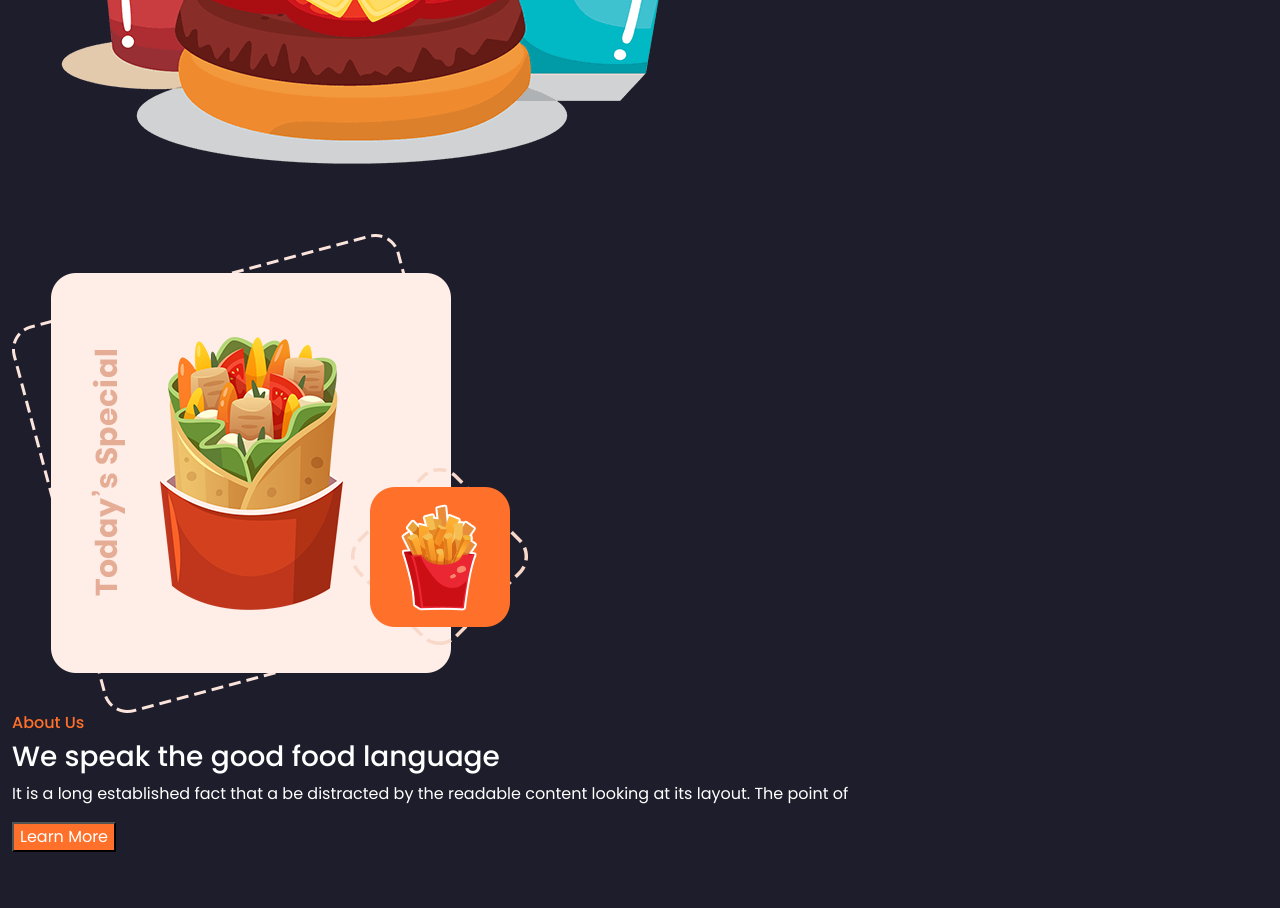
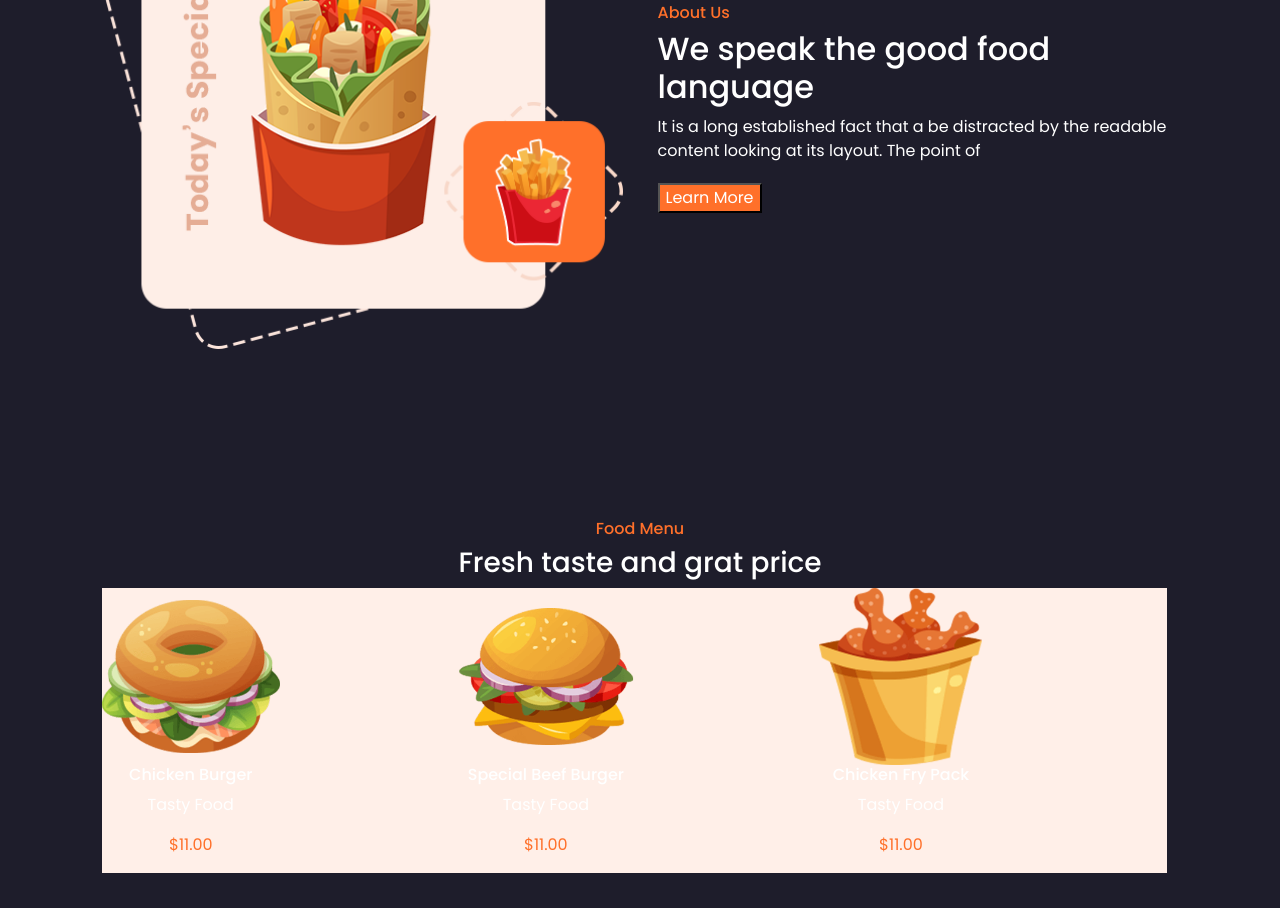
Before and after one commit to Ancreem/Excalidraw, a plain HTML site: page Index.html in a window 1280 px wide. Shown: the part 872-1780 px from the top of the page. Drawn offline with nearby package versions, Linux system fonts and the light colour scheme.

Commit message:
review 6 sep

```diff
--- a/Index.html
+++ b/Index.html
@@ -12,7 +12,7 @@
 </head>
 <body>
     <header>
-        <nav class="navbar navbar-expand-lg bg-body-tertiary">
+        <nav class="navbar navbar-expand-lg bg-body-tertiary fixed-top">
             <div class="container-fluid">
                 <div class="logo"><h2>Foods</h2></div>
               <button class="navbar-toggler" type="button" data-bs-toggle="collapse" data-bs-target="#navbarNav" aria-controls="navbarNav" aria-expanded="false" aria-label="Toggle navigation">
@@ -21,7 +21,7 @@
               <div class="collapse navbar-collapse" id="navbarNav">
                 <ul class="navbar-nav">
                   <li class="nav-item">
-                    <a class="nav-link active" href="./sahara.html">Home</a>
+                    <a class="nav-link active" href="#about-us">Home</a>
                   </li>
                   <li class="nav-item">
                     <a class="nav-link active" href="./que-se-ha-intendo.html">About</a>
@@ -50,10 +50,10 @@
                     <div class="boton">
                         <button>Today`s Menu</button>
                     </div>
-                    <div class="imagen-home">
+                </div>
+                <div class="imagen-home">
                         <img src="./img/home.png" alt="Home">
                     </div>
-                </div>
             </div>
         </section>
 
@@ -64,15 +64,15 @@
                 </div>
                 <div class="titulos-about">
                     <h6>About Us</h6>
-                    <h3>We speak the good food language</h3>
-                </div>
-                <div class="parrafo">
+                    <h2>We speak the good food language</h2>
+                    <div class="parrafo">
                     <p>It is a long established fact that a
                         be distracted by the readable content
                         looking at its layout. The point of</p>
-                </div>
-                <div class="boton">
+                    </div>
+                    <div class="boton">
                     <button>Learn More</button>
+                    </div>
                 </div>
             </div>
         </section>
--- a/Style.css
+++ b/Style.css
@@ -10,7 +10,7 @@ body{
 }
 
 .container{
-    max-width: 1400px;
+    max-width: 1100px;
     margin: auto;
 }
 
@@ -18,8 +18,17 @@ button{
     background-color: #ff702a;
     color: #ffff;
 }
+.boton{
+    margin-top: 20px;
+}
+h1{
+    font-size: 8vh;
+}
 
 /* Header */
+.navbar{
+    background-color: #1e1d2b;
+}
 #navbarNav{
     justify-content: end;
     font-size: 20px;
@@ -38,28 +47,80 @@ button{
     font-size: 20px;
 }
 section{
-    margin-top: 70px;
-    margin-bottom: 70px;
+    margin-bottom: 170px;
+    margin-top: 30px;
 }
 
 /* Full WebSite */
+.cont-full-web{
+    display: flex;
+    align-items: center;
+}
+.titulos-home{
+    width: 50%;
+}
 .titulos-home h1{
     color: #ff702a;
+}
+
+.imagen-home{
+    width: 50%;
+}
+.imagen-home img{
+    object-fit: cover;
+    width: 100%;
 }
 
 /* About us */
 .titulos-about h6{
     color: #ff702a;
 }
-
+.cont-about{
+    display: flex;
+    align-items: center;
+}
+.titulos-about{
+    width: 50%;
+    margin-left: 35px;
+}
+.imagen-about{
+    width: 50%;
+}
+.imagen-about img{
+    object-fit: cover;
+    width: 100%;
+}
 /* Food Menu */
+.titulos-food{
+    text-align: center ;
+}
 .titulos-food h6{
     color: #ff702a;
 }
 #precios{
     color: #ff702a;
 }
+.cartas{
+    display: flex;
+    width: 100%;
+}
+.carta{
+    background-color: #ffefe8;
+    width: 33%;
+    text-align: center;
+}
+.texto-cartas{
+    width: 50%;
+}
+.imagen-carta{
+    width: 50%;
 
+}
+.imagen-carta img{
+    object-fit: cover;
+    width: 100%;
+
+}
 /* services */
 .cont-servicios h6{
     color: #ff702a;
```
Also changed, not shown: 1 other file.
